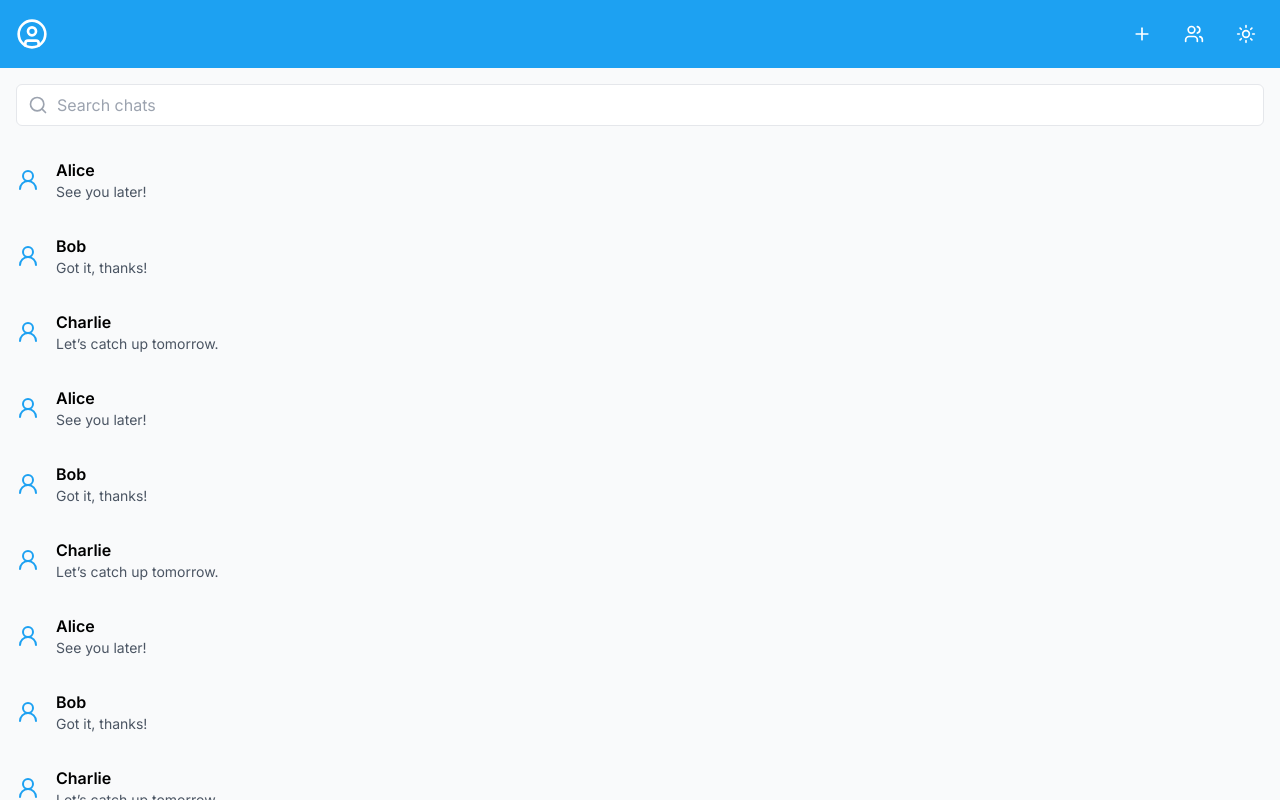
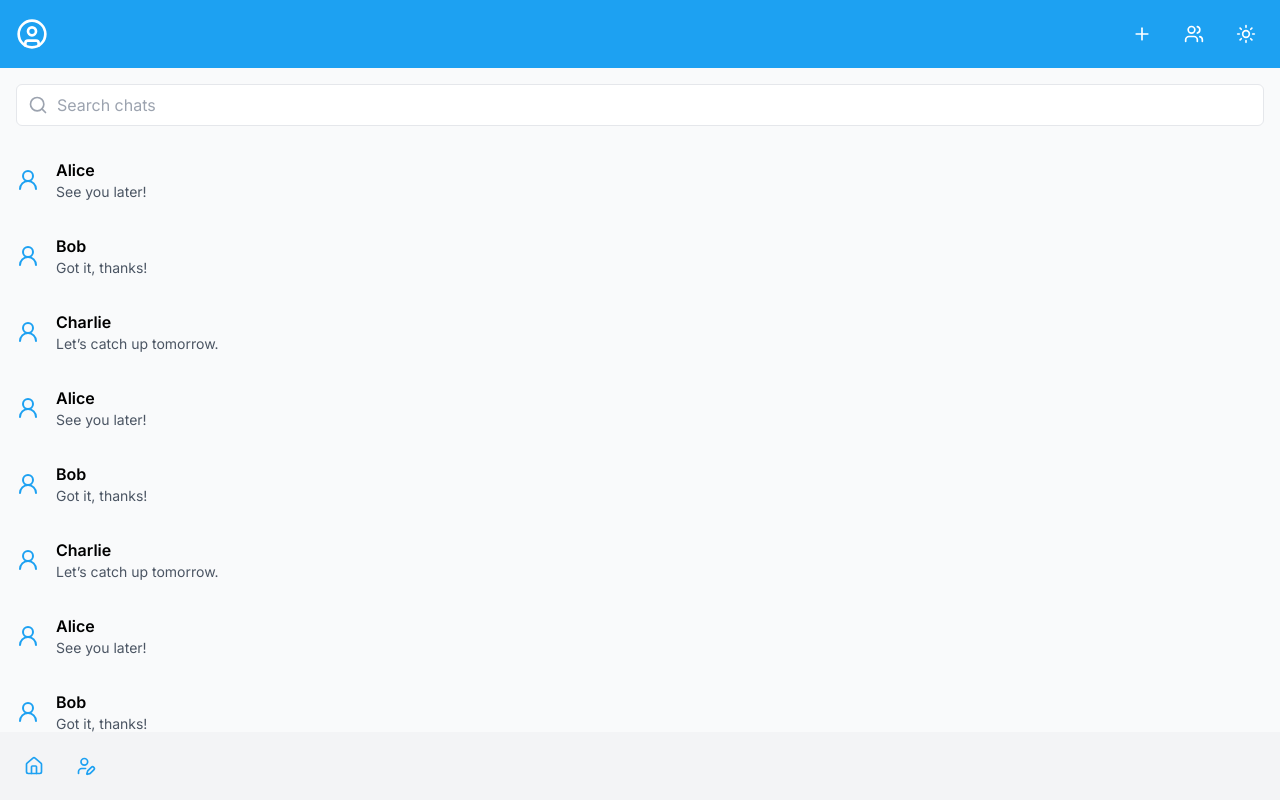
Before and after one commit to MutebiRoy/bizface, a Next.js app: page / in a window 1280 px wide. Built offline with nearby package versions, Linux system fonts and the light colour scheme.

Commit message:
Update ChatList.tsx

```diff
--- a/src/components/ChatList.tsx
+++ b/src/components/ChatList.tsx
@@ -101,11 +101,11 @@ const ChatList: React.FC<ChatListProps> = ({
         ) : (
           <p className="text-center text-gray-500">No chats found.</p>
         )}
-        {/* Footer */}
-      <ChatListFooter onHome={onHome} onEditProfile={onEditProfile} />
-      </div>
 
 
+      </div>
+      {/* Footer */}
+      <ChatListFooter onHome={onHome} onEditProfile={onEditProfile} />
     </div>
   );
 };
```
